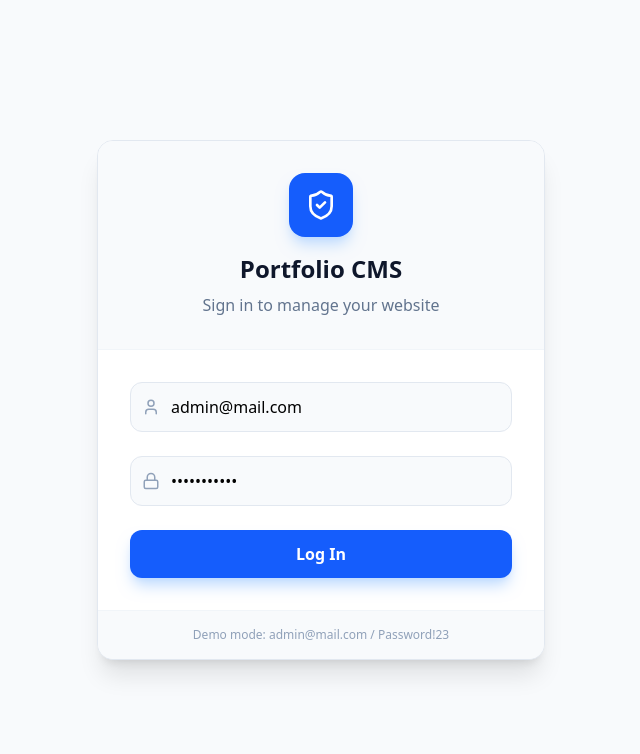
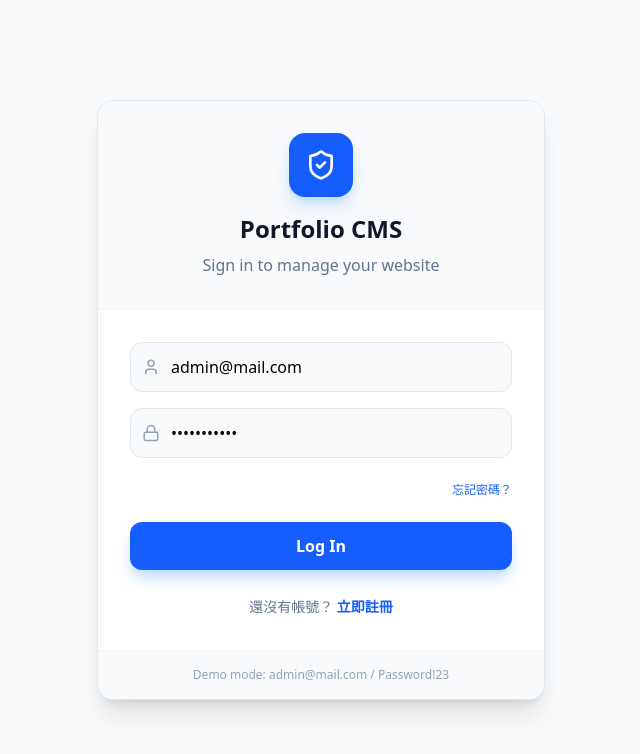
Before and after one commit to jananigel/profile-cms, a React (Vite) app: page / in a window 1280 px wide. Shown: the top 754 px of the page, without its empty margins (319-959 px from the left). Built offline with nearby package versions, Linux system fonts and the light colour scheme.

Commit message:
feat: add the forgot password and register button

```diff
--- a/src/pages/login/Login.page.tsx
+++ b/src/pages/login/Login.page.tsx
@@ -87,7 +87,14 @@ const LoginPage = () => {
 							<h1 className="text-2xl font-bold text-slate-900">Portfolio CMS</h1>
 							<p className="text-slate-500 mt-2">Sign in to manage your website</p>
 						</div>
+
 						<form className="p-8 space-y-6" onSubmit={handleSubmit(onSubmit)}>
+							{error && (
+								<div className="bg-red-50 text-red-600 px-4 py-3 rounded-lg text-sm border border-red-100">
+									{error}
+								</div>
+							)}
+							<div className="space-y-4">
 								{formList.map(({ name, setting, label, fieldIcon }) => {
 									const Icon = fieldIcon;
 									const fieldRegister = register(name, setting);
@@ -110,12 +117,19 @@ const LoginPage = () => {
 										/>
 									);
 								})}
-							{error && (
-								<div className="bg-red-50 text-red-600 px-4 py-3 rounded-lg text-sm border border-red-100">
-									{error}
 							</div>
-							)}
+							<div className="flex justify-end">
+								<button type="button" className="text-xs font-medium text-blue-600 hover:underline">
+									忘記密碼？
+								</button>
+							</div>
 							<TextButton label={'Log In'} btnType={'submit'}></TextButton>
+							<div className="text-center">
+								<span className="text-sm text-slate-500">還沒有帳號？ </span>
+								<button type="button" className="text-sm font-bold text-blue-600 hover:underline">
+									立即註冊
+								</button>
+							</div>
 						</form>
 						<div className="p-4 text-center bg-slate-50 border-t border-slate-100">
 							<p className="text-xs text-slate-400">Demo mode: admin@mail.com / Password!23</p>
```
Lines whose indentation alone changed are shown as unchanged.
